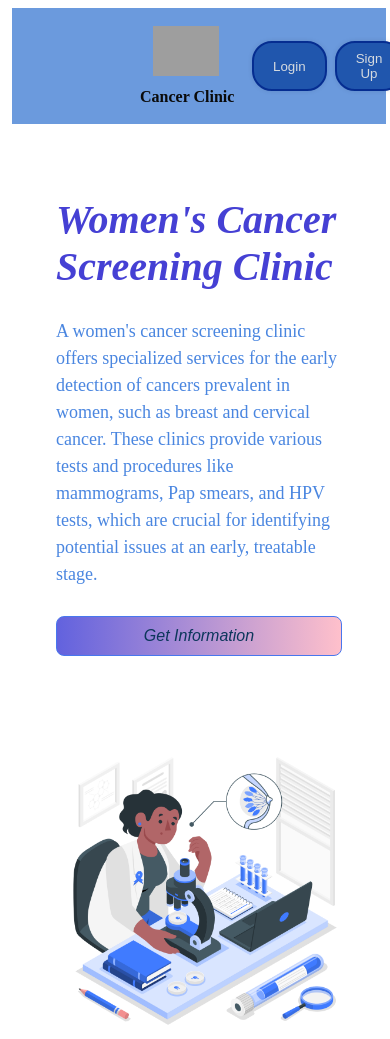
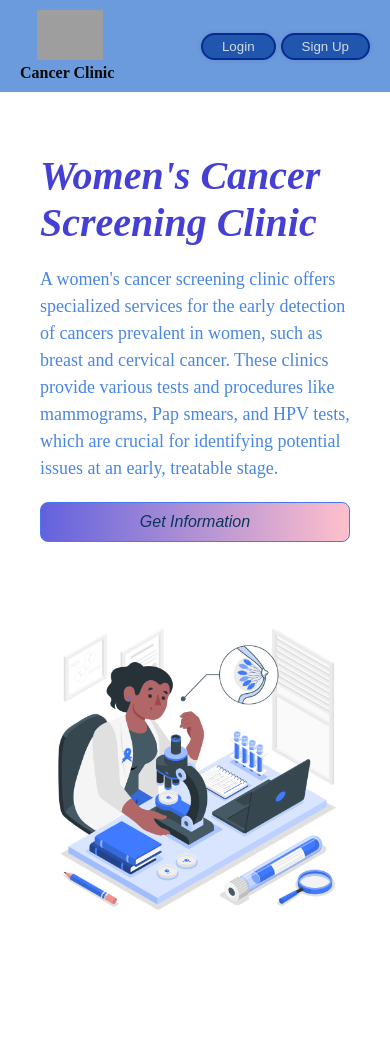
Before and after one commit to mahek2010/first-project, a plain HTML site: page index.html in a window 390 px wide. After the commit the page ends 956 px from the top, so only its background shows below. Drawn offline with Linux system fonts and the light colour scheme; grey boxes are pictures that could not be loaded.

Commit message:
css change

```diff
--- a/style.css
+++ b/style.css
@@ -1,5 +1,5 @@
 *{
-    margin: 4px;
+    margin: 0px;
     padding: 0;
     box-sizing: border-box;
 }
@@ -114,15 +114,22 @@ ul{
 }
 .buttons{
     display: flex;
-    margin-right: 20px;
+    margin-right: 10spx;
+    gap: 5px;
 }
 
-/* .loginbtn , .signinbtn {
-    margin-right: 20px;
-} */
+.loginbtn , .signinbtn {
+
+    padding: 4px 19px;
+
+}
 .logo img{
-   justify-content: start;
    margin-left: 0px;
 }
 
+nav{
+    padding: 10px 20px;
+
 }
+
+}
```
